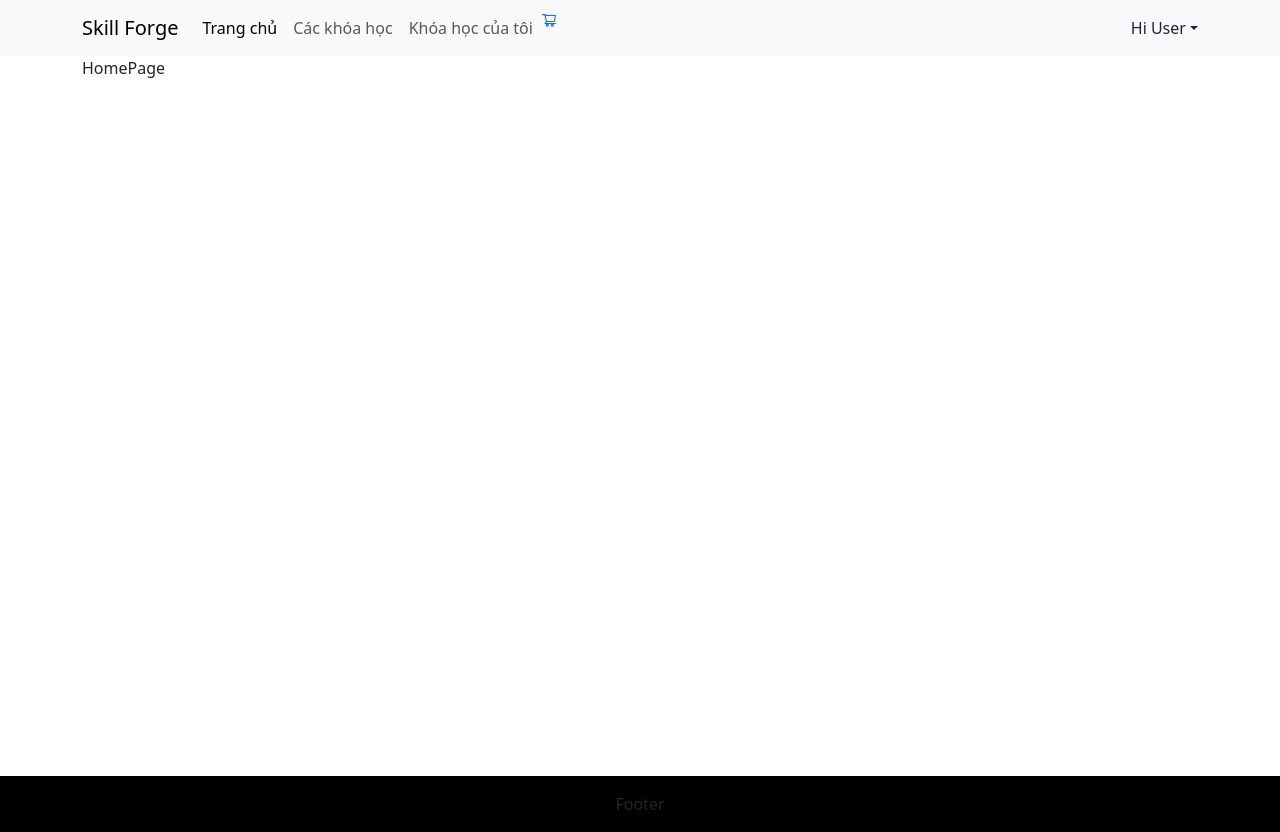
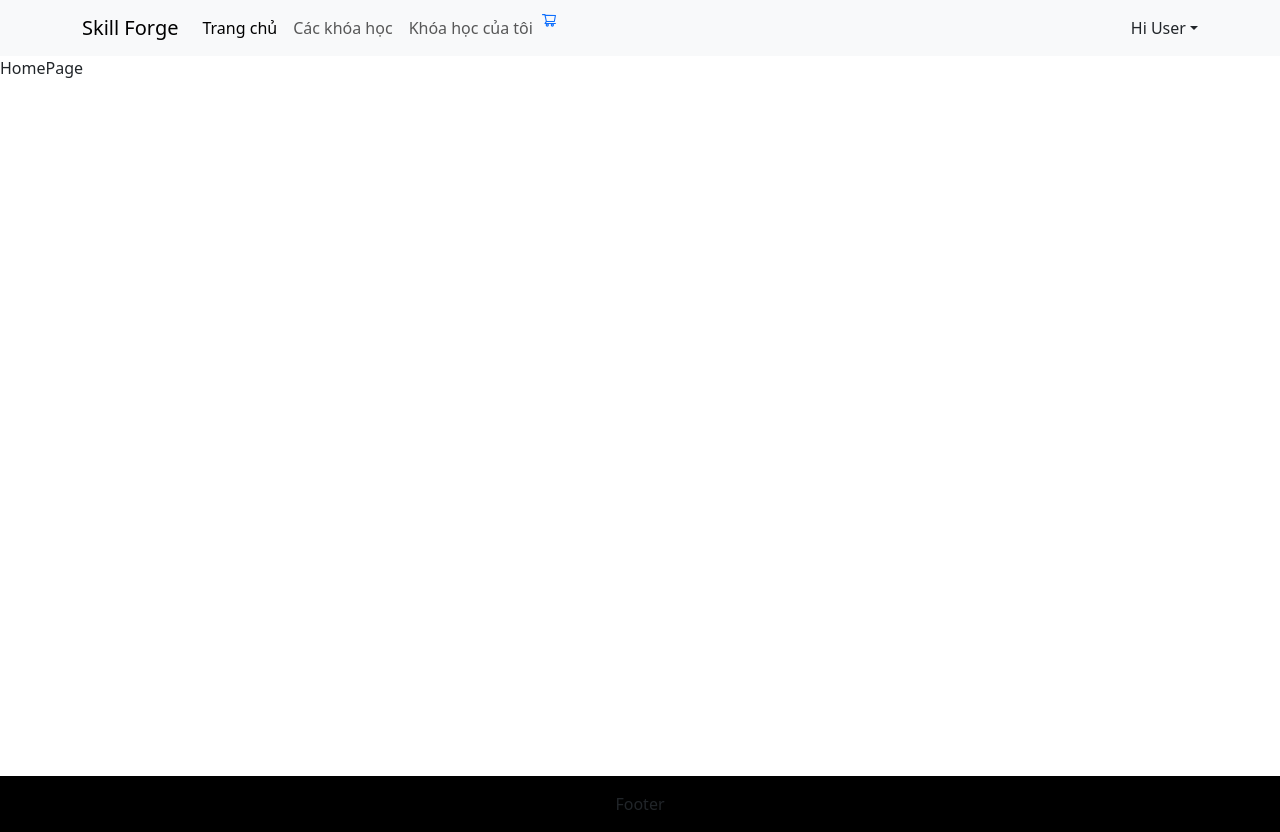
Before and after one commit to Hung1243/swp-fe, a React (Vite) app: page / in a window 1280 px wide. Built offline with nearby package versions, Linux system fonts and the light colour scheme.

Commit message:
update-layout

```diff
--- a/src/homeTemplate/HomeTemplate.jsx
+++ b/src/homeTemplate/HomeTemplate.jsx
@@ -8,7 +8,7 @@ const HomeTemplate = () => {
   return (
     <div style={{ width: "100vw" }}>
       <Nav />
-      <div className="container content" style={{ minHeight: "90vh" }}>
+      <div className="content" style={{ minHeight: "90vh" }}>
         <Outlet />
       </div>
       <footer className="p-3 text-center bg-black">
```
Also changed, not shown: src/components/Header.jsx (+3 -5 lines).
